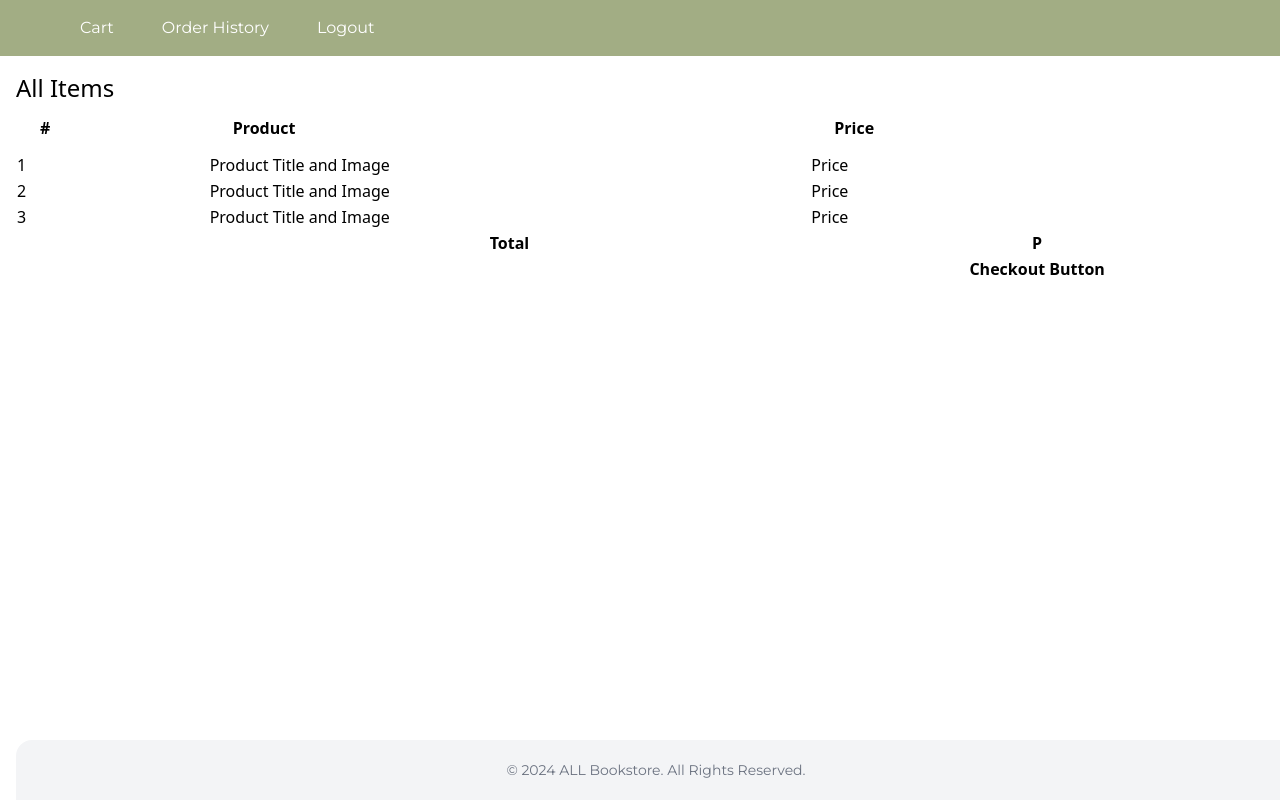
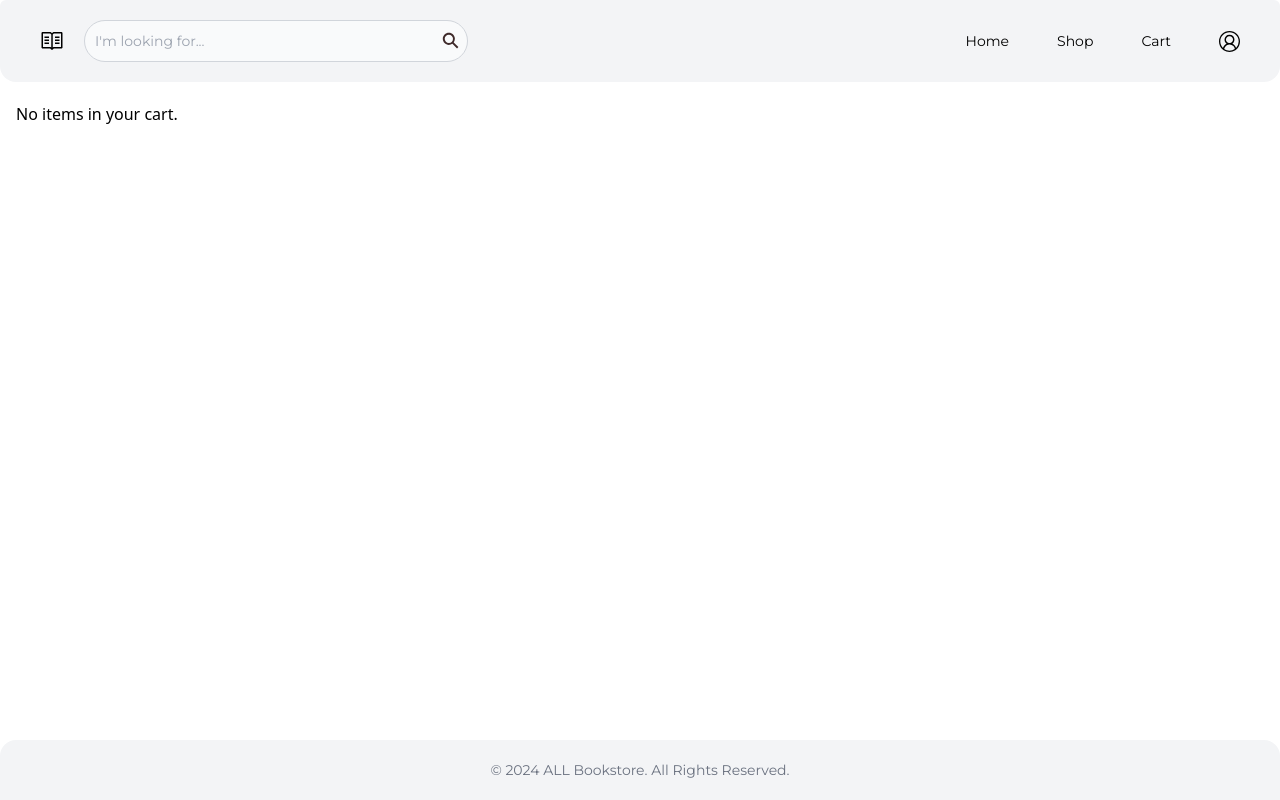
Before and after one commit to isabellelbgn/all-bookstore, a React (Vite) app in the folder frontend/: page /checkout in a window 1280 px wide. Built offline with nearby package versions, Linux system fonts and the light colour scheme.

Commit message:
Feat: Implement checkout functionality

```diff
--- a/frontend/src/pages/Checkout.jsx
+++ b/frontend/src/pages/Checkout.jsx
@@ -1,59 +1,126 @@
-import CartNavigation from "../components/CartNavigation";
+import React, { useState, useEffect, useContext } from "react";
+import Navigation from "../components/Main Components/Navigation";
 import Footer from "../components/Main Components/Footer";
+import AuthContext from "../context/AuthContext";
 
 function Checkout() {
+  const { authTokens } = useContext(AuthContext);
+  const [cartItems, setCartItems] = useState([]);
+  const [totalPrice, setTotalPrice] = useState(0);
+  const [checkoutSuccess, setCheckoutSuccess] = useState(false);
+
+  useEffect(() => {
+    fetchCartItems();
+  }, []);
+
+  const fetchCartItems = async () => {
+    try {
+      const response = await fetch("http://127.0.0.1:8000/api/view_cart/", {
+        method: "GET",
+        headers: {
+          "Content-Type": "application/json",
+          Authorization: "Bearer " + String(authTokens.access),
+        },
+      });
+      if (response.ok) {
+        const data = await response.json();
+        const sortedCartItems = data.sort((a, b) => a.book.id - b.book.id);
+        setCartItems(sortedCartItems);
+        calculateTotalPrice(sortedCartItems);
+      } else {
+        console.error("Failed to fetch cart items:", response.statusText);
+      }
+    } catch (error) {
+      console.error("Error fetching cart items:", error);
+    }
+  };
+
+  const calculateTotalPrice = (items) => {
+    const total = items.reduce(
+      (acc, item) => acc + item.book.price * item.quantity,
+      0
+    );
+    setTotalPrice(total);
+  };
+
+  const handleCheckout = async () => {
+    try {
+      const response = await fetch("http://127.0.0.1:8000/api/checkout/", {
+        method: "POST",
+        headers: {
+          "Content-Type": "application/json",
+          Authorization: "Bearer " + String(authTokens.access),
+        },
+      });
+      if (response.ok) {
+        console.log("Checkout successful!");
+        setCheckoutSuccess(true);
+        window.location.href = "/customer/orders";
+      } else {
+        console.error("Failed to process checkout:", response.statusText);
+      }
+    } catch (error) {
+      console.error("Error processing checkout:", error);
+    }
+  };
+
   return (
     <>
-      <CartNavigation />
-
+      <Navigation />
       <div className="container mx-auto px-4">
         <main className="mt-4">
+          {!checkoutSuccess && (
+            <>
+              {cartItems.length > 0 ? (
+                <div className="overflow-x-auto">
                   <h1 className="text-2xl font-medium flex justify-between items-center">
                     All Items
                   </h1>
-          <div className="overflow-x-auto">
                   <table className="min-w-full">
                     <thead>
                       <tr>
                         <th className="px-6 py-3 text-left">#</th>
+                        <th className="px-6 py-3 text-left">Quantity</th>
                         <th className="px-6 py-3 text-left">Product</th>
                         <th className="px-6 py-3 text-left">Price</th>
                       </tr>
                     </thead>
                     <tbody>
-                <tr>
-                  <td> 1 </td>
-                  <td> Product Title and Image </td>
-                  <td> Price </td>
+                      {cartItems.map((item, index) => (
+                        <tr key={item.id}>
+                          <td>{index + 1}</td>
+                          <td>{item.quantity}</td>
+                          <td>{item.book.title}</td>
+                          <td>{item.book.price}</td>
                         </tr>
-                <tr>
-                  <td> 2 </td>
-                  <td> Product Title and Image </td>
-                  <td> Price </td>
-                </tr>
-                <tr>
-                  <td> 3 </td>
-                  <td> Product Title and Image </td>
-                  <td> Price </td>
-                </tr>
+                      ))}
                     </tbody>
                     <tfoot>
                       <tr>
                         <th></th>
+                        <th></th>
                         <th>Total</th>
-                  <th>P</th>
+                        <th>{totalPrice}</th>
                       </tr>
                       <tr>
                         <th></th>
                         <th></th>
-                  <th> Checkout Button </th>
+                        <th></th>
+                        <th>
+                          <button onClick={handleCheckout}>Checkout</button>
+                        </th>
                       </tr>
                     </tfoot>
                   </table>
                 </div>
+              ) : (
+                <div>No items in your cart.</div>
+              )}
+            </>
+          )}
         </main>
+      </div>
       <Footer />
-      </div>
     </>
   );
 }
```
Lines whose indentation alone changed are shown as unchanged.
